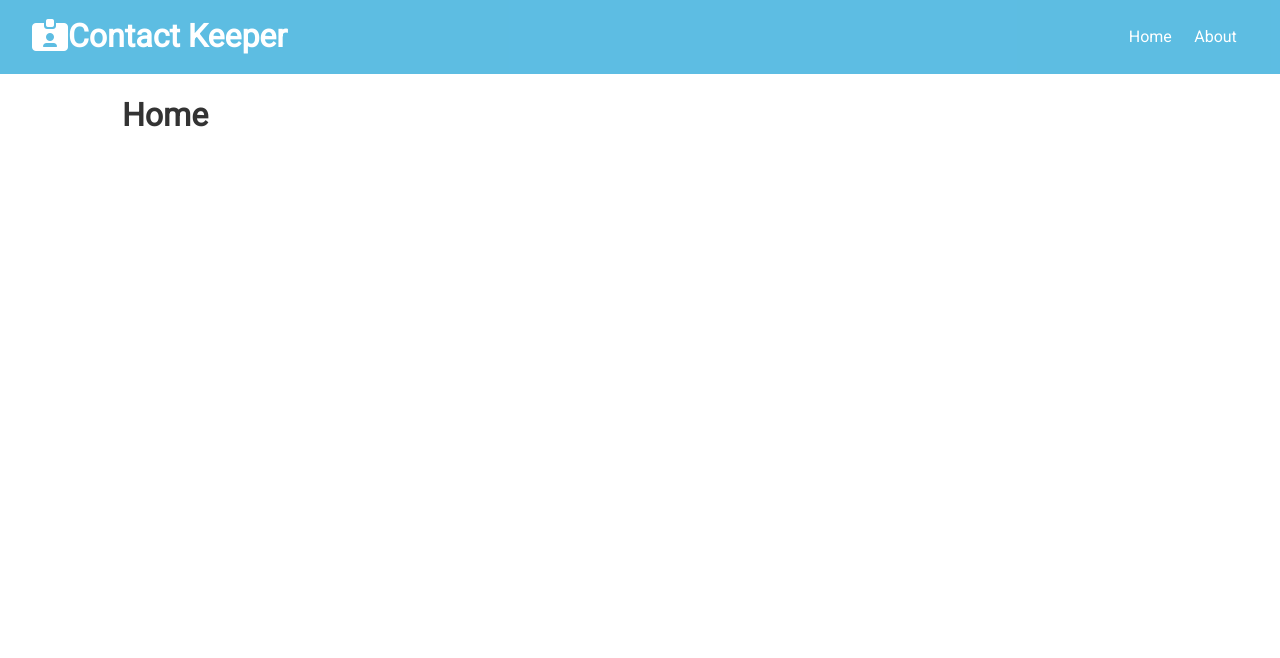
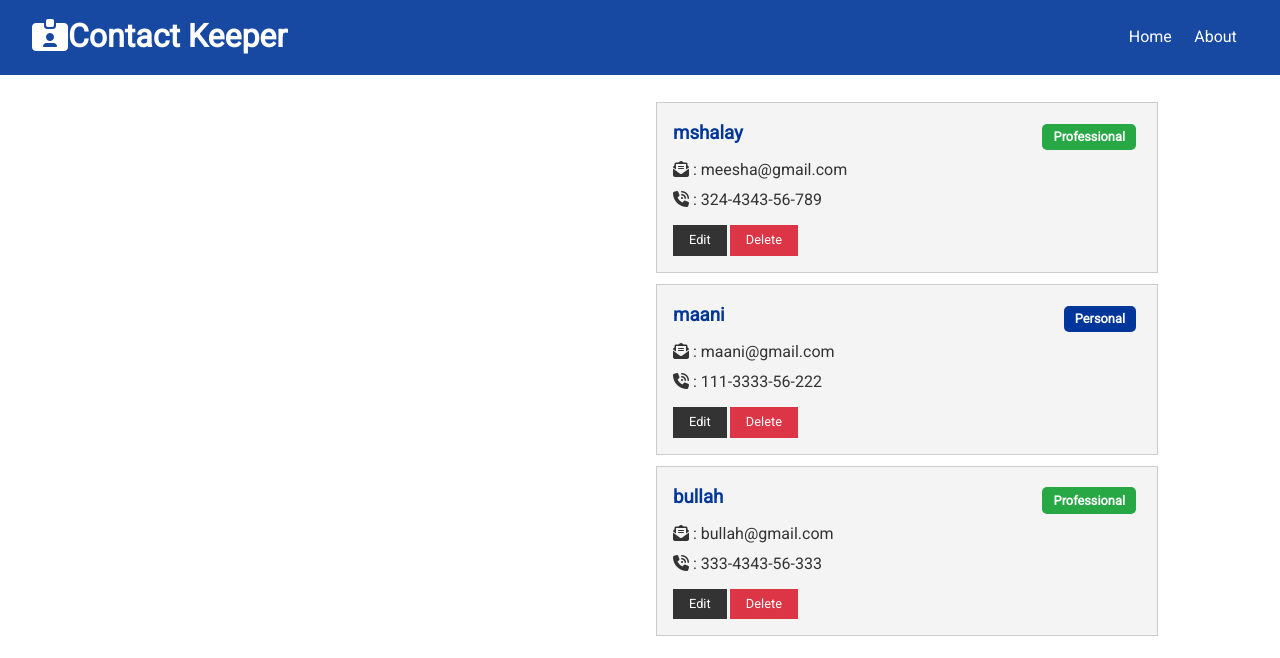
Before and after one commit to zameerulhassan/MERNSTACK_Contact_Keeper, a React (Create React App) app in the folder client/: page / in a window 1280 px wide. Shown: the top 658 px of the page. Built offline with nearby package versions, Linux system fonts and the light colour scheme.

Commit message:
adds Components: ContactItem Contacts home/about pages

```diff
--- a/client/package.json
+++ b/client/package.json
@@ -9,6 +9,7 @@
     "axios": "^0.20.0",
     "react": "^16.13.1",
     "react-dom": "^16.13.1",
+    "react-icons": "^3.11.0",
     "react-router-dom": "^5.2.0",
     "react-scripts": "3.4.3",
     "react-transition-group": "^4.4.1",
--- a/client/src/App.css
+++ b/client/src/App.css
@@ -2,7 +2,7 @@
 
 /* Global Styles */
 :root {
-  --primary-color: #35addc;
+  --primary-color: #003699;
   --dark-color: #333333;
   --light-color: #f4f4f4;
   --danger-color: #dc3545;
@@ -78,14 +78,6 @@ img {
   color: var(--dark-color);
 }
 
-.text-success {
-  color: var(--success-color);
-}
-
-.text-danger {
-  color: var(--danger-color);
-}
-
 .text-center {
   text-align: center;
 }
@@ -96,17 +88,6 @@ img {
 
 .text-left {
   text-align: left;
-}
-
-/* Center All */
-.all-center {
-  display: flex;
-  flex-direction: column;
-  width: 100%;
-  margin: auto;
-  justify-content: center;
-  align-items: center;
-  text-align: center;
 }
 
 /* Cards */
@@ -181,7 +162,7 @@ img {
 .grid-2 {
   display: grid;
   grid-template-columns: repeat(2, 1fr);
-  grid-gap: 1rem;
+  grid-gap: 2rem;
 }
 
 .grid-3 {
@@ -193,7 +174,13 @@ img {
 .grid-4 {
   display: grid;
   grid-template-columns: repeat(4, 1fr);
-  grid-gap: 1rem;
+  grid-gap: 2rem;
+}
+
+.grid-2-3 {
+  display: grid;
+  grid-template-columns: 2fr 3fr;
+  grid-gap: 2rem;
 }
 
 .btn {
@@ -227,7 +214,6 @@ img {
 }
 
 .badge {
-  display: inline-block;
   font-size: 0.8rem;
   padding: 0.2rem 0.7rem;
   text-align: center;
@@ -336,6 +322,27 @@ button {
   font: inherit;
 }
 
+.form-group {
+  margin: 1.2rem 0;
+}
+
+.form-group input {
+  margin: 0.2rem 0;
+}
+
+.form-container {
+  max-width: 500px;
+  margin: 2rem auto;
+  overflow: hidden;
+  padding: 0 2rem;
+}
+
+.form-container h1,
+h2,
+h3 {
+  text-align: center;
+}
+
 table th,
 table td {
   padding: 1rem;
@@ -354,7 +361,8 @@ table th {
   padding: 0.7rem 2rem;
   z-index: 1;
   width: 100%;
-  opacity: 0.8;
+  border-bottom: solid 1px var(--primary-color);
+  opacity: 0.9;
   margin-bottom: 1rem;
 }
 
@@ -374,6 +382,22 @@ table th {
 
 .navbar .welcome span {
   margin-right: 0.6rem;
+}
+
+/* Animation (Add After) */
+.item-enter {
+  opacity: 0;
+}
+.item-enter-active {
+  opacity: 1;
+  transition: opacity 1000ms ease-in;
+}
+.item-exit {
+  opacity: 1;
+}
+.item-exit-active {
+  opacity: 0;
+  transition: opacity 1000ms ease-in;
 }
 
 /* Mobile Styles */
@@ -407,6 +431,10 @@ table th {
     text-align: center;
   }
 
+  .navbar h1 {
+    margin-bottom: 0.6rem;
+  }
+
   .navbar ul {
     text-align: center;
     justify-content: center;
--- /dev/null
+++ b/client/src/components/contacts/ContactItem.js
@@ -0,0 +1,44 @@
+import React from "react";
+import PropTypes from 'prop-types'
+
+const ContactItem = ({ contact }) => {
+  const { name, id, phone, email, type } = contact;
+  return (
+    <div className="card bg-light">
+      <h3 className="text-primary text-left">
+        {name}{" "}
+        <span
+          style={{ float: "right" }}
+          className={
+            "badge " +
+            (type === "professional" ? "badge-success" : "badge-primary")
+          }
+        >
+          {type.charAt(0).toUpperCase() + type.slice(1)}
+        </span>
+      </h3>
+      <ul className="list">
+        {email && (
+          <li>
+            <i className="fas fa-envelope-open-text"></i> {`: `}
+            {email}
+          </li>
+        )}
+        {phone && (
+          <li>
+            <i className="fas fa-phone-volume"></i> {`: `}
+            {phone}
+          </li>
+        )}
+      </ul>
+      <p>
+      <button className="btn btn-dark btn-sm">Edit</button>
+      <button className="btn btn-danger btn-sm">Delete</button>
+      </p>
+    </div>
+  );
+};
+ContactItem.prototype={
+  contact:PropTypes.object.isRequired,
+}
+export default ContactItem;
--- /dev/null
+++ b/client/src/components/contacts/Contacts.js
@@ -0,0 +1,17 @@
+import { Context } from "express-validator/src/context";
+import React, { Fragment, useContext } from "react";
+import ContactContext from "../../context/contact/contactContext";
+import ContactItem from "./ContactItem";
+const Contacts = () => {
+  const contactContext = useContext(ContactContext);
+  const { contacts } = contactContext;
+
+  return (
+    <Fragment>
+      {contacts.map((contact) => (
+        <ContactItem key={contact.id} contact={contact}/>
+      ))}
+    </Fragment>
+  );
+};
+export default Contacts;
--- a/client/src/components/pages/Home.js
+++ b/client/src/components/pages/Home.js
@@ -1,9 +1,12 @@
 import React from "react";
-
+import Contacts from "../contacts/Contacts";
 function Home() {
   return (
-    <div>
-      <h1>Home</h1>
+    <div className="grid-2">
+      <div>{/*Contact Form */}</div>
+      <div>
+        <Contacts />
+      </div>
     </div>
   );
 }
--- a/client/src/context/contact/ContactState.js
+++ b/client/src/context/contact/ContactState.js
@@ -21,21 +21,21 @@ const ContactState = (props) => {
         id: 1,
         name: "mshalay",
         email: "meesha@gmail.com",
-        phoe: "324-4343-56-789",
+        phone: "324-4343-56-789",
         type: "professional",
       },
       {
         id: 2,
         name: "maani",
         email: "maani@gmail.com",
-        phoe: "111-3333-56-222",
-        type: "professional",
+        phone: "111-3333-56-222",
+        type: "personal",
       },
       {
         id: 3,
         name: "bullah",
         email: "bullah@gmail.com",
-        phoe: "333-4343-56-333",
+        phone: "333-4343-56-333",
         type: "professional",
       },
     ],
```
Also changed, not shown: 1 other file (tests, documents, lock files or other folders).
